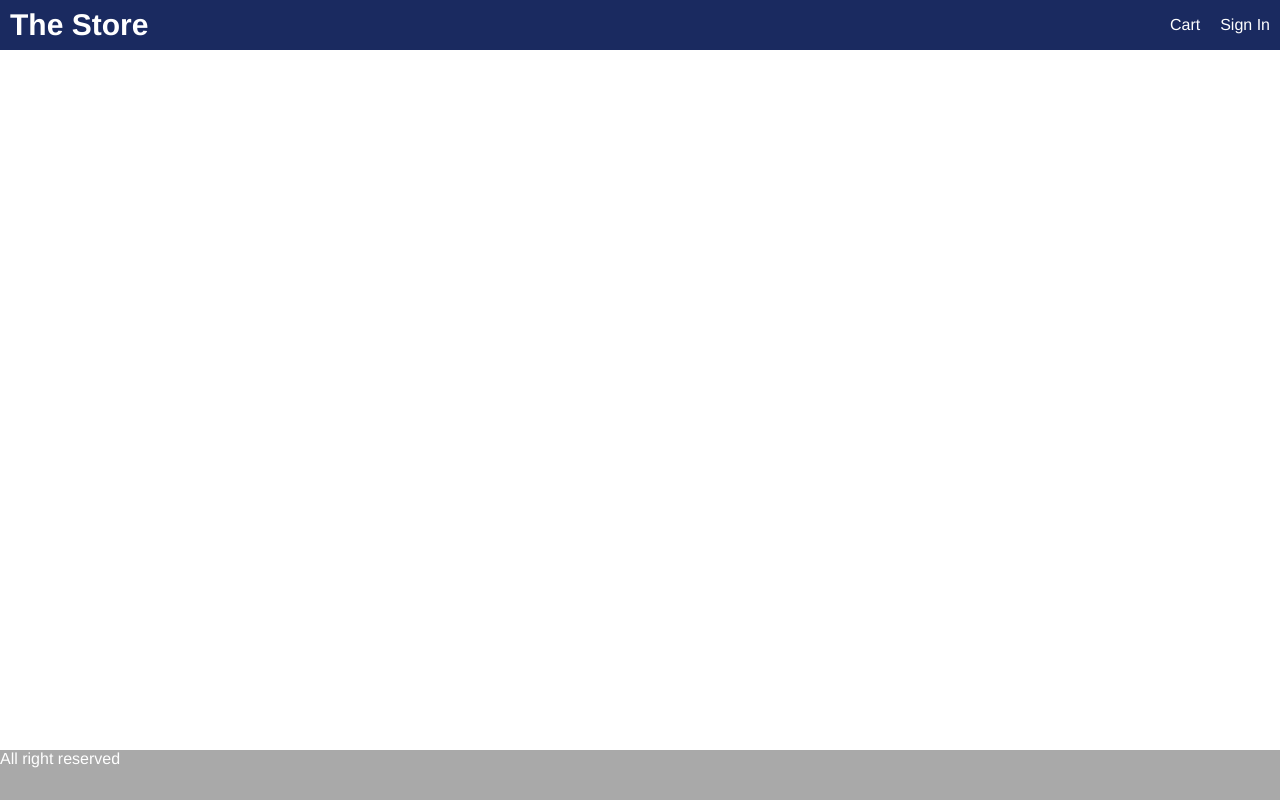
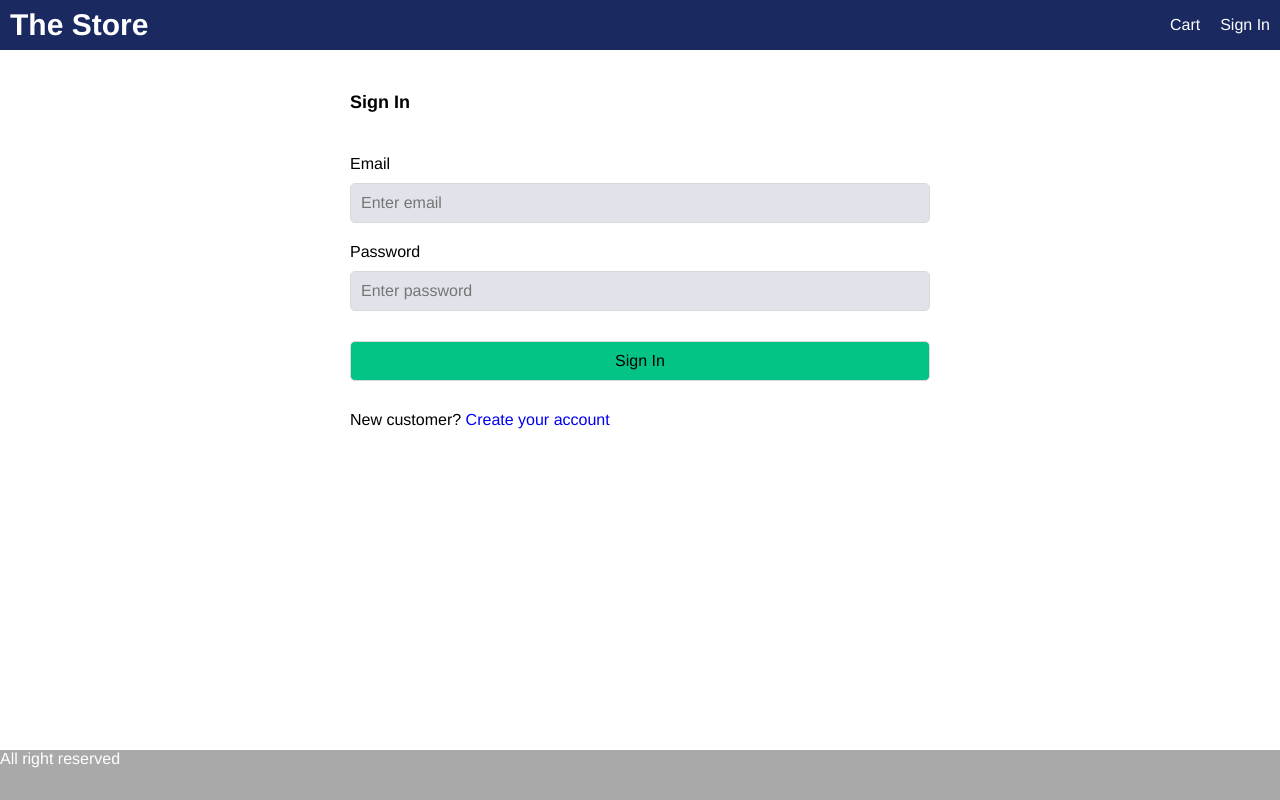
Before and after one commit to banutryon/E-Commerce, a React (Create React App) app in the folder ECommerce/frontend/: page /signin in a window 1280 px wide. Built offline with nearby package versions, Linux system fonts and the light colour scheme.

Commit message:
add signin route

```diff
--- a/ECommerce/frontend/src/App.js
+++ b/ECommerce/frontend/src/App.js
@@ -4,6 +4,7 @@
 import { BrowserRouter, Link, Route } from "react-router-dom";
 import CartScreen from "./screens/CartScreen";
 import { useSelector } from "react-redux";
+import SigninScreen from "./screens/SigninScreen";
 function App() {
 	const cart = useSelector((state) => state.cart);
 	const { cartItems } = cart;
@@ -29,6 +30,7 @@
 				<main>
 					<Route path="/cart/:id?" component={CartScreen}></Route>
 					<Route path="/product/:id" component={ProductScreen}></Route>
+					<Route path="/signin" component={SigninScreen} exact></Route>
 					<Route path="/" component={HomeScreen} exact></Route>
 				</main>
 				<footer>All right reserved</footer>
--- a/ECommerce/frontend/src/index.css
+++ b/ECommerce/frontend/src/index.css
@@ -224,3 +224,22 @@
   color: #a02020;
   background-color: #e0d4d4;
 }
+/* Form */
+
+.form {
+  max-width: 60rem;
+  margin: 0 auto;
+}
+
+.form > div {
+  display: flex;
+  flex-direction: column;
+  margin: 1rem;
+}
+.form label {
+  margin: 1rem 0;
+  display: block;
+}
+.form input {
+  background-color: #e0e4ea;
+}
--- /dev/null
+++ b/ECommerce/frontend/src/screens/SigninScreen.js
@@ -0,0 +1,54 @@
+import React, { useState } from "react";
+import { Link } from "react-router-dom";
+
+export default function SigninScreen() {
+	const [email, setEmail] = useState("");
+	const [password, setPassword] = useState("");
+	const submitHandler = (e) => {
+		e.preventDafult();
+		// TODO: sighin action
+	};
+
+	return (
+		<div>
+			<form className="form" onSubmit={submitHandler}>
+				<div>
+					<h1>Sign In</h1>
+				</div>
+				<div>
+					<label htmlFor="email">Email</label>
+					<input
+						type="email"
+						id="email"
+						placeholder="Enter email"
+						required
+						onChange={(e) => setEmail(e.tartet.value)}
+					></input>
+				</div>
+				<div>
+					<label htmlFor="password">Password</label>
+					<input
+						type="password"
+						id="password"
+						placeholder="Enter password"
+						required
+						onChange={(e) => setPassword(e.tartet.value)}
+					></input>
+				</div>
+				<div>
+					<label />
+					<button className="primary" type="submit">
+						Sign In
+					</button>
+				</div>
+				<div>
+					<label />
+					<div>
+						New customer? {""}
+						<Link to="/register">Create your account</Link>
+					</div>
+				</div>
+			</form>
+		</div>
+	);
+}
```
